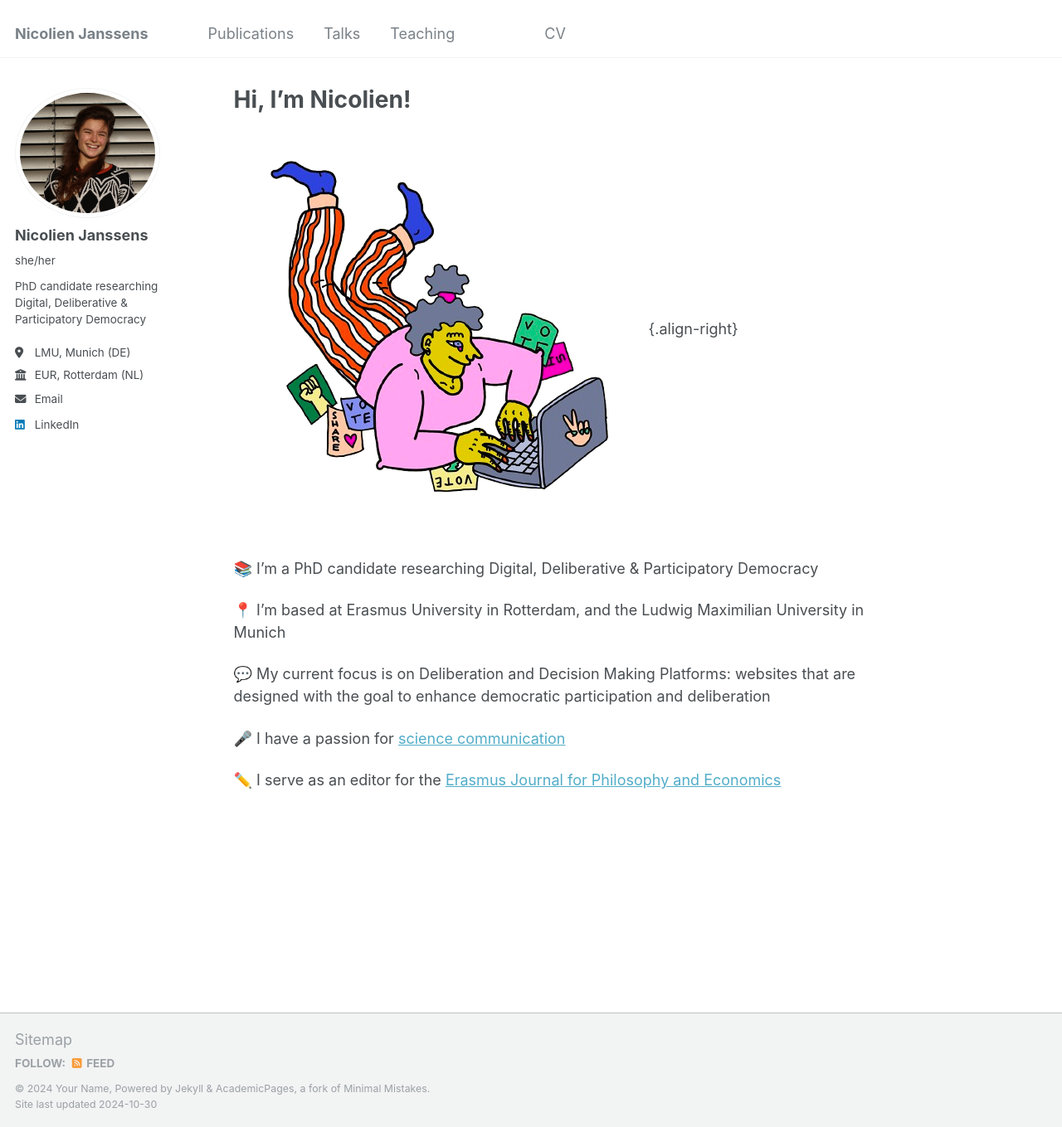
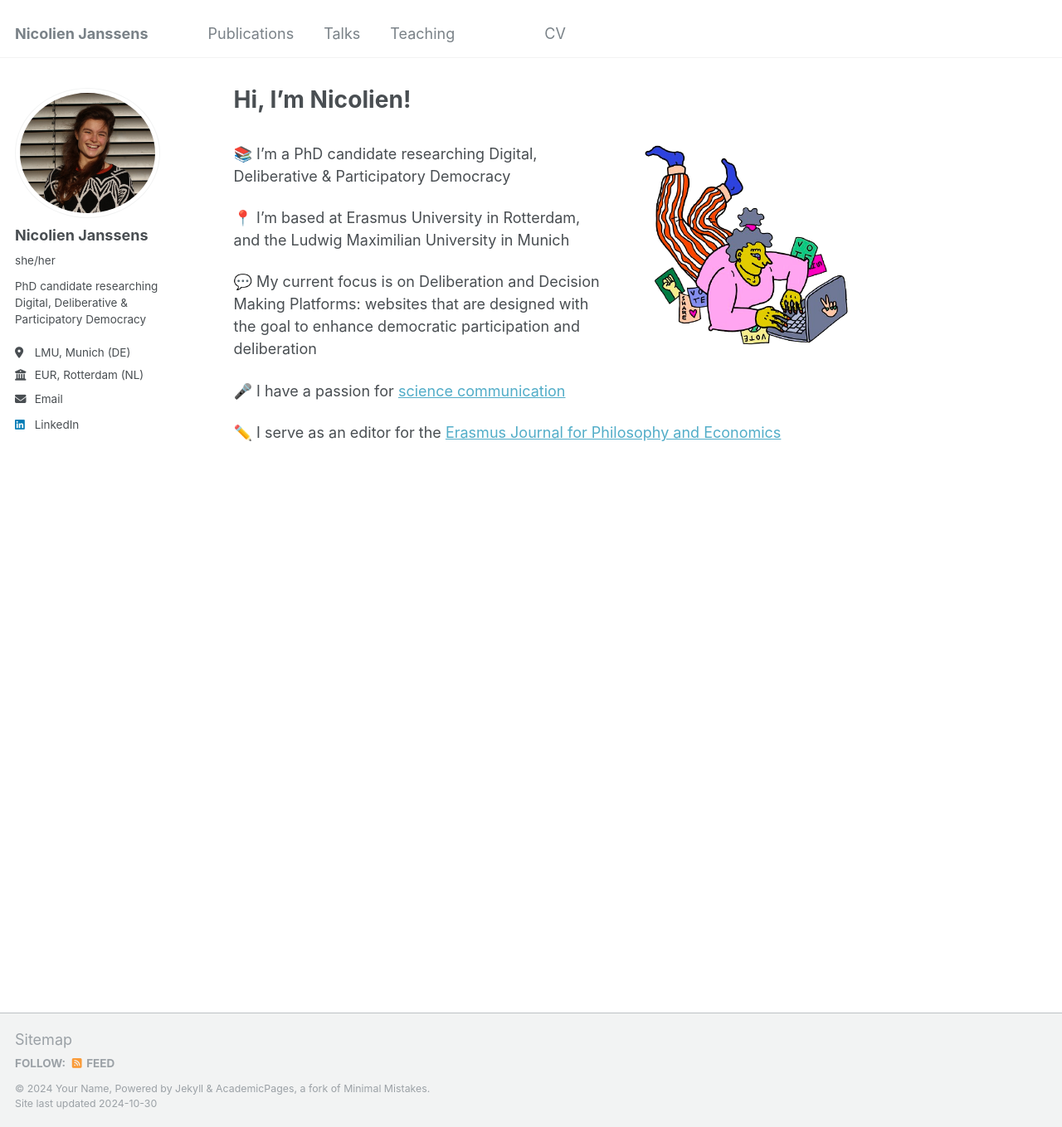
Before and after one commit to nicolienjanssens/nicolienjanssens, a Jekyll site: the page built from _pages/about.md, in a window 1280 px wide and 1359 px high. Shown: the whole window at 83% size. Built offline with Jekyll 4.4.1, drawn with Linux system fonts in a browser that asks for light colours.

Commit message:
Update about.md

```diff
--- a/_pages/about.md
+++ b/_pages/about.md
@@ -6,7 +6,7 @@ redirect_from:
   - /about/
   - /about.html
 ---
-![hello](/images/Talk_That_Science-2024-v6-insta2-removebg-preview.png){.align-right}
+![hello](/images/Talk_That_Science-2024-v6-insta2-removebg-preview.png){: .align-right width="300px"}
 
 📚  I'm a PhD candidate researching Digital, Deliberative & Participatory Democracy
 
```
